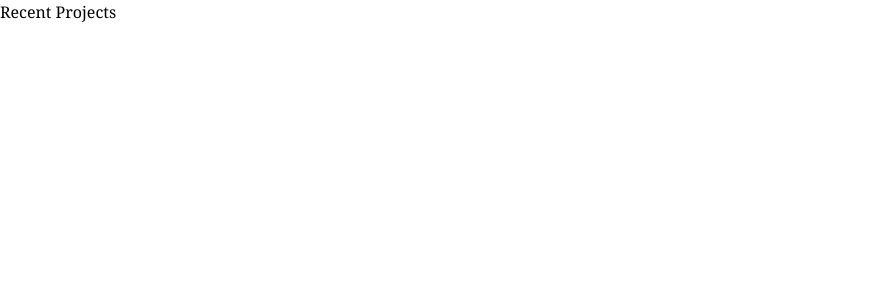
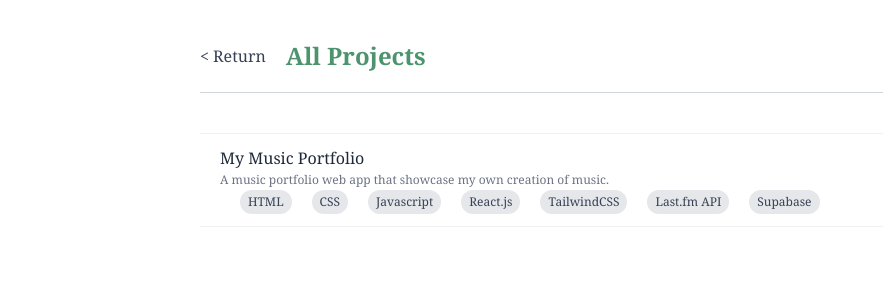
Before and after one commit to giacomoverdura/JGPortfolio, a React (Vite) app: page /RecentProjects in a window 1280 px wide. Shown: the top 300 px of the page, without its empty margins (0-883 px from the left). Built offline with nearby package versions, Linux system fonts and the light colour scheme.

Commit message:
add: blog with posts, create: all project pages ui

```diff
--- a/src/components/Contact.tsx
+++ b/src/components/Contact.tsx
@@ -1,8 +1,8 @@
-import {FaGithub, FaLinkedinIn, FaFacebook, FaInstagram} from 'react-icons/fa';
+import { FaGithub, FaLinkedinIn, FaFacebook, FaInstagram } from 'react-icons/fa';
 
 export default function Contact() {
   return (
-    <section id="contact" className="mb-10 border-b border-gray-300 pb-10">
+    <section id="contact" className="mb-10 border-b border-gray-300 pb-10 px-4 sm:px-6 lg:px-8">
       <div className="contact-header mb-4">
         <h2 className="text-sm font-semibold text-green-800/70 mb-4 uppercase">Contact</h2>
         <p className="text-sm text-gray-500 leading-relaxed max-w-2xl">
@@ -10,27 +10,29 @@ export default function Contact() {
         </p>
       </div>
 
-
-      <div className="grid grid-cols-6 grid-rows-2 gap-4 text-gray-500">
-          <div className="col-span-3 row-span-2 text-sm">
-            <div className="border border-gray-500/20 hover:bg-gray-300/20 p-1 rounded-lg w-80 flex items-center justify-center mt-2">
-              <input type="text" placeholder="Name" className="focus:outline-none m-1 w-75" />
+      <div className="grid grid-cols-1 md:grid-cols-6 grid-rows-auto gap-4 text-gray-500">
+        <div className="md:col-span-3 row-span-2 text-sm">
+          <form action="https://formspree.io/f/mbdpqpnl" method="POST">
+            <div className="border border-gray-500/20 hover:bg-gray-300/20 p-1 rounded-lg w-full md:w-80 flex items-center justify-center mt-2">
+              <input type="text" name="name" placeholder="Name" className="focus:outline-none m-1 w-full" required />
             </div>
 
-            <div className="border border-gray-500/20 hover:bg-gray-300/20 p-1 rounded-lg w-80 flex items-center justify-center mt-2">
-              <input type="email" placeholder="Email Address" className="focus:outline-none m-1 w-75" />
+            <div className="border border-gray-500/20 hover:bg-gray-300/20 p-1 rounded-lg w-full md:w-80 flex items-center justify-center mt-2">
+              <input type="email" name="email" placeholder="Email Address (optional)" className="focus:outline-none m-1 w-full" />
             </div>
 
-            <div className="border border-gray-500/20 hover:bg-gray-300/20 p-1 rounded-lg w-80 flex items-center justify-center mt-2">
-              <textarea rows={5} placeholder="Your message" className="focus:outline-none m-1 w-75" />
+            <div className="border border-gray-500/20 hover:bg-gray-300/20 p-1 rounded-lg w-full md:w-80 flex items-center justify-center mt-2">
+              <textarea rows={5} name="message" placeholder="Your message" className="focus:outline-none m-1 w-full" required />
             </div>
 
-            <button type="submit" className="bg-green-800/80 hover:bg-green-800 transition-color duration-300 mt-2 p-2 cursor-pointer rounded-lg text-white">
+            <button type="submit" className="bg-green-800/80 hover:bg-green-800 transition-colors duration-300 mt-2 p-2 cursor-pointer rounded-lg text-white w-full md:w-auto">
               Send Message
             </button>
+          </form>
         </div>
-          <div className="col-span-3 row-span-2 col-start-4">
-            <div className="flex justify-between gap-2">
+
+        <div className="md:col-span-3 row-span-2">
+          <div className="flex flex-col md:flex-row justify-between gap-4">
             <div className="link-grid">
               <p className="text-green-800/70 font-semibold uppercase mb-3">Social Links</p>
               <a href="https://www.facebook.com/semajyalug11" target="_blank" className="flex items-center gap-2 hover:text-blue-600 mb-2">
@@ -50,20 +52,18 @@ export default function Contact() {
                 <FaLinkedinIn className="size-4" />
                 <span className="text-sm">LinkedIn</span>
               </a>
-
             </div>
 
             <div className="other-grid">
               <p className="text-green-800/70 font-semibold uppercase mb-3">Other Information</p>
               <div className="flex flex-col w-auto">
-                  <a href="#" className="mb-2 text-red-500 hover:text-red-700 transition-colors duration-300">My Resume.pdf</a>
-                  <a href="#" className="mb-2 text-gray-600 hover:text-gray-500"> Read my Blog</a>
-                  <a href="#" className="mb-2 text-blue-600 hover:text-blue-500">Buy me a Coffee</a>
+                <a href="" className="mb-2 text-red-500 hover:text-red-700 transition-colors duration-300">My Resume.pdf</a>
+                <a href="./blog" className="mb-2 text-gray-600 hover:text-gray-500">Read my Blog</a>
               </div>
             </div>
           </div>
 
-            <div>
+          <div className="mt-6">
             <iframe
               data-testid="embed-iframe"
               src="https://open.spotify.com/embed/track/638tQ0HHe29oUqez4JdAn6?utm_source=generator&theme=0"
@@ -73,10 +73,8 @@ export default function Contact() {
               loading="lazy">
             </iframe>
           </div>
-
         </div>
       </div>
-
     </section>
-  )
+  );
 }
--- a/src/pages/RecentProjects.tsx
+++ b/src/pages/RecentProjects.tsx
@@ -1,7 +1,46 @@
 export default function RecentProjects() {
+  const myProjectData = [
+  {
+    projectName : "My Music Portfolio",
+    projectDesc : "A music portfolio web app that showcase my own creation of music.",
+    projectURL : "https://mymusicportfoliov1.vercel.app/"
+  },
+]
+
   return (
-    <div className="RecentProjects">
-      <h1>Recent Projects</h1>
-    </div>
+    <>
+      <div className="max-w-[1200px] w-full mx-auto px-6 md:px-20 lg:px-40 pt-10 md:pt-10 animate-fadeIn">
+        <div className="mb-10 border-b border-gray-300 pb-5 flex gap-5 items-center">
+          <a href="../" className="text-gray-700 hover:text-green-800">{'<'} Return</a>
+          <h1 className="font-bold text-green-800/70 text-2xl">All Projects</h1>
+        </div>
+        <div className="grid grid-cols-1 grid-rows-1">
+          {myProjectData.map((project, index) => (
+            <div key={index}>
+              <a href={project.projectURL} target="_blank" className="flex flex-col justify-between px-5 py-3 border-y border-gray-500/10 hover:bg-gray-400/10 transition-all duration-300 cursor-pointer group">
+                <div className="header flex justify-between items-start">
+                  <h1 className="font-medium text-gray-800 group-hover:text-blue-600 transition-colors">
+                    {project.projectName}
+                  </h1>
+                </div>
+                <p className="text-gray-500 text-xs leading-relaxed">
+                  {project.projectDesc}
+                </p>
+                <div className="ms-5 flex items-center gap-5">
+                  <span className="text-xs bg-gray-200 text-gray-700 w-auto rounded-full px-2 py-1">HTML</span>
+                  <span className="text-xs bg-gray-200 text-gray-700 w-auto rounded-full px-2 py-1">CSS</span>
+                  <span className="text-xs bg-gray-200 text-gray-700 w-auto rounded-full px-2 py-1">Javascript</span>
+                  <span className="text-xs bg-gray-200 text-gray-700 w-auto rounded-full px-2 py-1">React.js</span>
+                  <span className="text-xs bg-gray-200 text-gray-700 w-auto rounded-full px-2 py-1">TailwindCSS</span>
+                  <span className="text-xs bg-gray-200 text-gray-700 w-auto rounded-full px-2 py-1">Last.fm API</span>
+                  <span className="text-xs bg-gray-200 text-gray-700 w-auto rounded-full px-2 py-1">Supabase</span>
+                </div>
+              </a>
+            </div>
+          ))}
+
+        </div>
+      </div>
+    </>
   );
 }
--- /dev/null
+++ b/src/pages/blog/Blog.tsx
@@ -0,0 +1,29 @@
+export default function Blog() {
+  return (
+    <>
+      <div className="max-w-[1200px] w-full mx-auto px-6 md:px-20 lg:px-40 pt-10 md:pt-10 animate-fadeIn">
+        <main className="min-h-138 flex flex-col">
+          <header className="text-center border-b border-gray-500/20 pb-7">
+            <h1 className="text-2xl text-gray-700">James's Random Blog</h1>
+            <span className="text-gray-500/70 text-xs">Random thoughts, ideas, hobbies, experiences, and reflections</span>
+          </header>
+          <section className="mb-3 blog-posts text-end">
+            <a href="./blog/posts">
+              <div className="border-y border-gray-500/10 px-5 py-3 cursor-pointer hover:bg-gray-100/30 hover:text-blue-500">
+                <h1 className="text-center text-black text-xl">My First Blog</h1>
+                <p className="text-start text-gray-500 italic">Short Description of a Blog</p>
+                <div className="flex justify-between items-center">
+                  <span className="text-gray-400/70 text-xs">10 mins ago</span>
+                  <span className="">Read More</span>
+                </div>
+              </div>
+            </a>
+          </section>
+        </main>
+        <footer className="text-center text-xs text-gray-500/70 py-5">
+          <h1>&copy;{new Date().getFullYear()} James Blog. All Rights Reserved</h1>
+        </footer>
+      </div>
+    </>
+  )
+}
--- /dev/null
+++ b/src/pages/blog/posts/Posts.tsx
@@ -0,0 +1,24 @@
+export default function Posts() {
+  return (
+    <>
+      <div className="max-w-[1200px] w-full mx-auto px-6 md:px-20 lg:px-40 pt-10 md:pt-10 animate-fadeIn">
+        <main className="min-h-138 flex flex-col">
+          <header className="border-b border-gray-500/20 py-5">
+            <a href="../blog">{`< return`}</a>
+          </header>
+          <section className="p-5">
+            <h1 className="text-black text-4xl">My First Blog</h1>
+            <p className="text-gray-500 mt-2">Short Description of a Blog</p>
+            <span className="text-gray-400/70 text-xs">10 mins ago</span>
+            <div className="py-5 px-20 text-xl">
+              <h1>this is the content of this blog. anything isdas </h1>
+            </div>
+          </section>
+        </main>
+        <footer className="text-center text-xs text-gray-500/70 py-5">
+          <h1>&copy;{new Date().getFullYear()} James Blog. All Rights Reserved</h1>
+        </footer>
+      </div>
+    </>
+  )
+}
--- a/src/routes/AppRouter.tsx
+++ b/src/routes/AppRouter.tsx
@@ -1,5 +1,5 @@
 import { BrowserRouter, Routes, Route} from "react-router-dom";
-import { Index, NotFound, RecentProjects, TechStack } from "./NavigationRoutes";
+import { Index, NotFound, RecentProjects, TechStack, Blog, Posts } from "./NavigationRoutes";
 
 export const AppRouter = () => {
   return (
@@ -7,6 +7,8 @@ export const AppRouter = () => {
       <Routes>
         <Route path="/*" element={<NotFound />} />
         <Route index element={<Index />} />
+        <Route path="/blog" element={<Blog />} />
+        <Route path="/blog/posts" element={<Posts />} />
         <Route path="/TechStack" element={<TechStack />} />
         <Route path="/RecentProjects" element={<RecentProjects />} />
       </Routes>
--- a/src/routes/NavigationRoutes.tsx
+++ b/src/routes/NavigationRoutes.tsx
@@ -9,3 +9,5 @@ export {default as Stack} from "../components/Stack";
 export {default as Projects} from "../components/Projects";
 export {default as Contact} from "../components/Contact";
 export {default as Footer} from "../components/Footer";
+export {default as Blog} from "../pages/blog/Blog";
+export {default as Posts} from "../pages/blog//posts/Posts";
```
Lines whose indentation alone changed are shown as unchanged.
